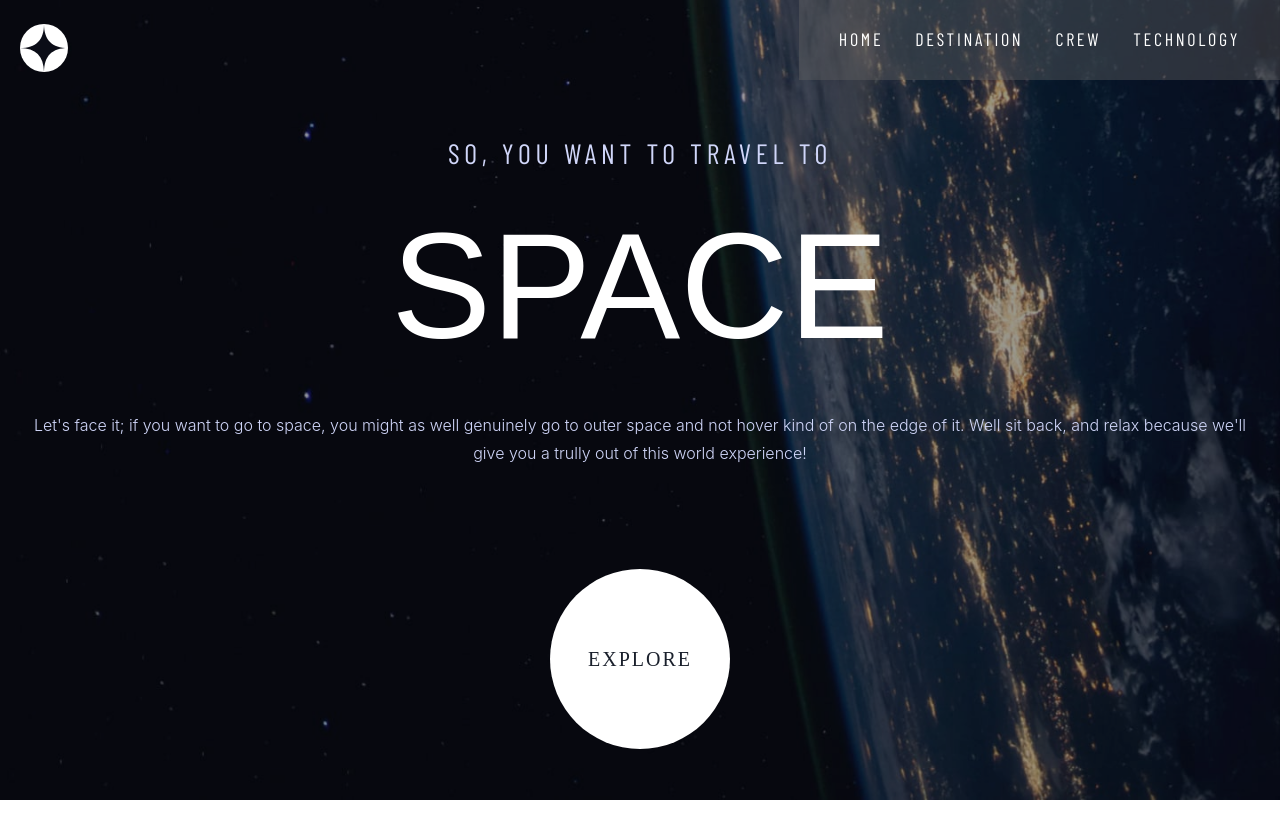
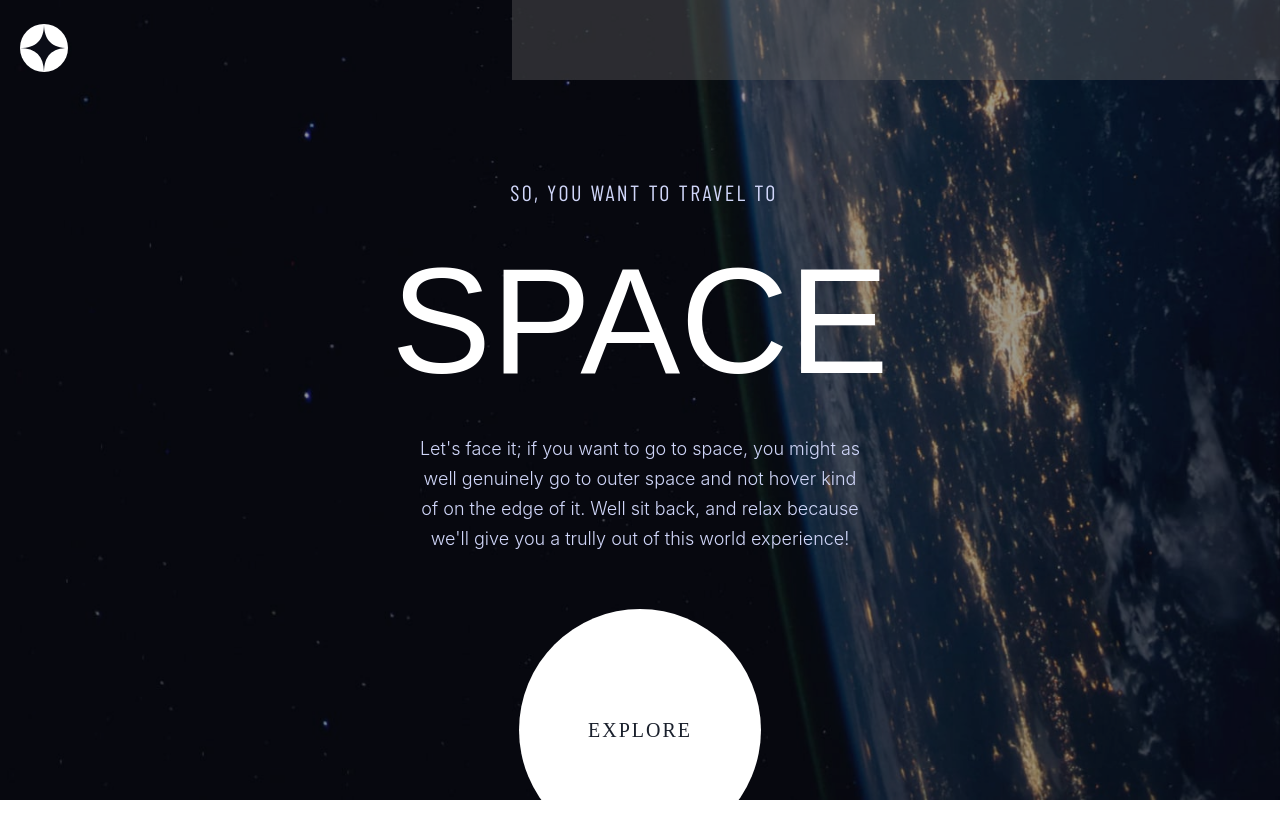
Before and after one commit to maxirama/space-tourism, a React (Vite) app: page / in a window 1280 px wide. Shown: the top 838 px of the page. Built offline with nearby package versions, Linux system fonts and the light colour scheme; a web font is replaced by a local one.

Commit message:
Add Description component, Fix minor bugs

```diff
--- /dev/null
+++ b/src/Components/Description/index.jsx
@@ -0,0 +1,17 @@
+import React from 'react';
+import { Text } from '@chakra-ui/react';
+
+const Description = ({ description, fontWeight, textAlign, lineHeight }) => {
+  return (
+    <Text
+      fontWeight={fontWeight || 'inherit'}
+      textAlign={'center' || 'inherit'}
+      lineHeight={lineHeight || '40px'}
+      fontSize={{ base: '18px' }}
+    >
+      {description}
+    </Text>
+  );
+};
+
+export default Description;
--- a/src/Components/Destination/DestinationData.jsx
+++ b/src/Components/Destination/DestinationData.jsx
@@ -15,15 +15,26 @@ const DestinationData = ({
         </Text>
       </Box>
       <Box pr={6} pl={6}>
-        <Text textAlign={'center'} color='secondary' w='100w'>
+        <Text
+          textAlign={'center'}
+          color='secondary'
+          w='100w'
+          pb={6}
+          borderBottom='1px solid rgba(192, 192, 192, 0.3)'
+        >
           {planetDescription}
         </Text>
       </Box>
-      <Box pt={8}>
-        <Text textStyle={'subHeading2'} color='secondary' textAlign={'center'}>
+      <Box>
+        <Text
+          pt={6}
+          textStyle={'subHeading2'}
+          color='secondary'
+          textAlign={'center'}
+        >
           AVG. DISTANCE
         </Text>
-        <Text textStyle='h4' color='terciary' textAlign={'center'}>
+        <Text textStyle='h3' color='terciary' textAlign={'center'}>
           {planetDistance}
         </Text>
       </Box>
@@ -31,7 +42,7 @@ const DestinationData = ({
         <Text textStyle={'subHeading2'} color='secondary' textAlign={'center'}>
           EST. TRAVEL TIME
         </Text>
-        <Text textStyle='h4' color='terciary' textAlign={'center'} pb={7}>
+        <Text textStyle='h3' color='terciary' textAlign={'center'} pb={7}>
           {planetTravel}
         </Text>
       </Box>
--- /dev/null
+++ b/src/Components/End/index.jsx
@@ -0,0 +1,8 @@
+import React from 'react';
+import { Box } from '@chakra-ui/react';
+
+const End = () => {
+  return <Box h='5vh' />;
+};
+
+export default End;
--- a/src/Components/Gallery/index.jsx
+++ b/src/Components/Gallery/index.jsx
@@ -59,7 +59,7 @@ const Gallery = ({ style, data, handleSelect, currentImage }) => {
         <Box p={8} width='100%' display='flex' justifyContent={'center'}>
           <Box
             width='100%'
-            borderBottom={'solid 1px lightgray'}
+            borderBottom={'solid 1px rgba(192, 192, 192, .3)'}
             display='flex'
             justifyContent='center'
           >
--- a/src/Components/Navbar/Menu/index.jsx
+++ b/src/Components/Navbar/Menu/index.jsx
@@ -10,7 +10,7 @@ const Menu = ({ isOpen }) => {
     <>
       <Box
         display='flex'
-        position={{ base: 'absolute', md: 'absolute' }}
+        position={{ base: 'fixed', md: 'absolute' }}
         justifyContent='flex-end'
         h={{ base: '100vh', md: '10vh' }}
         w='100vw'
@@ -22,7 +22,7 @@ const Menu = ({ isOpen }) => {
           flexDirection={'row'}
           bg='rgb(100,100,100,0.4)'
           h='100%'
-          width='auto'
+          width='60%'
         >
           <Box
             display={{ base: 'initial', md: 'inline-flex' }}
@@ -31,7 +31,7 @@ const Menu = ({ isOpen }) => {
             alignItems={{ base: 'initial', md: 'center' }}
             pb={{ base: 0, md: 5 }}
             p={6}
-            pt={0}
+            pt={20}
           >
             {sections.map((section, index) => {
               return (
--- a/src/Components/SectionTitle/index.jsx
+++ b/src/Components/SectionTitle/index.jsx
@@ -1,7 +1,7 @@
 import React from 'react';
 import { Text, Box } from '@chakra-ui/react';
 
-const SectionTitle = ({ sectionNumber, title }) => {
+const SectionTitle = ({ sectionNumber, title, color, fontSize, pt }) => {
   return (
     <>
       <Box
@@ -11,18 +11,22 @@ const SectionTitle = ({ sectionNumber, title }) => {
         w='100vw'
         h='10vh'
         mt={{ base: 10 }}
-        pt={{ base: 0, md: 20 }}
+        pt={pt || null}
+        gap={2}
       >
         <Text
           opacity='40%'
           fontWeight='bold'
           textStyle={'h5'}
-          pr={2}
           color='secondary'
         >
           {sectionNumber}
         </Text>
-        <Text textStyle={'subHeading2'} color='terciary'>
+        <Text
+          fontSize={fontSize || 'inherit'}
+          textStyle={'subHeading2'}
+          color={color || 'terciary'}
+        >
           {title}
         </Text>
       </Box>
--- a/src/Pages/Crew/index.jsx
+++ b/src/Pages/Crew/index.jsx
@@ -4,6 +4,7 @@ import { Box, Text, useBreakpointValue } from '@chakra-ui/react';
 import SectionTitle from '../../Components/SectionTitle';
 import data from '../../../data.json';
 import Gallery from '../../Components/Gallery';
+import { Button } from '@chakra-ui/react';
 
 function getCrew() {
   return Promise.resolve([...data.crew]);
@@ -71,6 +72,7 @@ const Crew = () => {
           {crewMember?.bio}
         </Text>
       </Box>
+      <Box h='10vh' />
     </>
   );
 };
--- a/src/Pages/Destination/index.jsx
+++ b/src/Pages/Destination/index.jsx
@@ -6,6 +6,7 @@ import Background from '../../Components/Background';
 import SectionImage from '../../Components/SectionImage';
 import SectionTitle from '../../Components/SectionTitle';
 import data from '../../../data.json';
+import End from '../../Components/End';
 
 function getDestinations() {
   return Promise.resolve([...data.destinations]);
@@ -42,11 +43,15 @@ const Destination = () => {
   return (
     <>
       <Background url={_background} opacity={false} />
-      <SectionTitle sectionNumber={'01'} title={'PICK YOUR DESTINATION'} />
+      <SectionTitle
+        sectionNumber={'01'}
+        title={'PICK YOUR DESTINATION'}
+        pt={10}
+      />
 
       {currentPlanet && (
         <>
-          <Box w='100vw' pt={10} display='flex' justifyContent={'center'}>
+          <Box w='100vw' pt={5} display='flex' justifyContent={'center'}>
             <SectionImage type='planet' url={currentPlanet.images.png} />
           </Box>
           <DestinationsList
@@ -61,6 +66,7 @@ const Destination = () => {
           />
         </>
       )}
+      <End />
     </>
   );
 };
--- a/src/Pages/Home/index.jsx
+++ b/src/Pages/Home/index.jsx
@@ -1,6 +1,8 @@
 import React from 'react';
 import { Box, Text, useBreakpointValue, Center } from '@chakra-ui/react';
 import Background from '../../Components/Background';
+import SectionTitle from '../../Components/SectionTitle';
+import Description from '../../Components/Description';
 import data from '../../../data.json';
 
 export const Home = () => {
@@ -10,7 +12,10 @@ export const Home = () => {
     desktop: 'src/assets/Images/Home/background-home-desktop.jpg'
   };
 
-  const logoTest = 'src/assets/shared/logo.svg';
+  const homeDescription = `Let's face it; if you want to go to space, you might as well
+            genuinely go to outer space and not hover kind of on the edge of it.
+            Well sit back, and relax because we'll give you a trully out of this
+            world experience!`;
 
   const _background = useBreakpointValue({
     base: background.mobile,
@@ -24,25 +29,28 @@ export const Home = () => {
       <Box h={{ base: '10vh', md: '15vh' }} />
       <Box
         h='90vh'
-        p={3}
+        p={4}
         alignItems={'center'}
         display='flex'
         flexDirection={'column'}
       >
-        <Box textStyle='h5' color='secondary'>
-          SO, YOU WANT TO TRAVEL TO
-        </Box>
+        <SectionTitle
+          textStyle='h5'
+          fontSize={'22px'}
+          title='SO, YOU WANT TO TRAVEL TO'
+          color='secondary'
+        />
 
         <Box textStyle='h1' color='white'>
           SPACE
         </Box>
-        <Box p={3} color='secondary'>
-          <Text fontWeight={'light'} textAlign={'center'} lineHeight={'3.5vh'}>
-            Let's face it; if you want to go to space, you might as well
-            genuinely go to outer space and not hover kind of on the edge of it.
-            Well sit back, and relax because we'll give you a trully out of this
-            world experience!
-          </Text>
+        <Box w={{ base: '327px', md: '450px' }} color='secondary'>
+          <Description
+            fontWeight='light'
+            textAlign={'center'}
+            lineHeight={'30px'}
+            description={homeDescription}
+          />
         </Box>
         <Box height='100%' display='flex' flexDirection={'column-reverse'}>
           <Box
@@ -58,8 +66,8 @@ export const Home = () => {
               display='flex'
               borderRadius={'90%'}
               bg={'terciary'}
-              w='180px'
-              h='180px'
+              w={{ base: '150px', md: '242px' }}
+              h={{ base: '150px', md: '242px' }}
               p={3}
               alignItems='flex-end'
             >
--- a/src/Pages/Technology/index.jsx
+++ b/src/Pages/Technology/index.jsx
@@ -4,6 +4,7 @@ import { useBreakpointValue, Text, Box } from '@chakra-ui/react';
 import getData from '../../Services';
 import SectionTitle from '../../Components/SectionTitle';
 import Gallery from '../../Components/Gallery';
+import End from '../../Components/End';
 
 const Technology = () => {
   const [data, setData] = useState([]);
@@ -36,7 +37,7 @@ const Technology = () => {
   return (
     <>
       <Background url={background} />
-      <SectionTitle sectionNumber={'03'} title='SPACE LAUNCH 101' p={6} />
+      <SectionTitle sectionNumber={'03'} title='SPACE LAUNCH 101' pt={10} />
       {data && (
         <>
           <Gallery
@@ -70,6 +71,7 @@ const Technology = () => {
           </Box>
         </>
       )}
+      <End />
     </>
   );
 };
--- a/src/theme.js
+++ b/src/theme.js
@@ -6,11 +6,11 @@ export const theme = {
   },
   textStyles: {
     h1: {
-      fontSize: ['75px', '150px'],
+      fontSize: ['100px', '150px'],
       fontFamily: 'Bellefair, sans-serif'
     },
     h2: {
-      fontSize: ['36px', '56px', '100px'],
+      fontSize: ['56px', '56px', '100px'],
       fontFamily: 'Bellefair, sans-serif'
     },
     h3: {
@@ -24,7 +24,7 @@ export const theme = {
     h5: {
       fontFamily: 'Barlow Condensed',
       fontWeight: 'normal',
-      fontSize: ['14px', '28px'],
+      fontSize: ['18px', '28px'],
       letterSpacing: '4.75px'
     },
     subHeading1: {
```
Also changed, not shown: src/assets/favicon-32x32.png (deleted).
